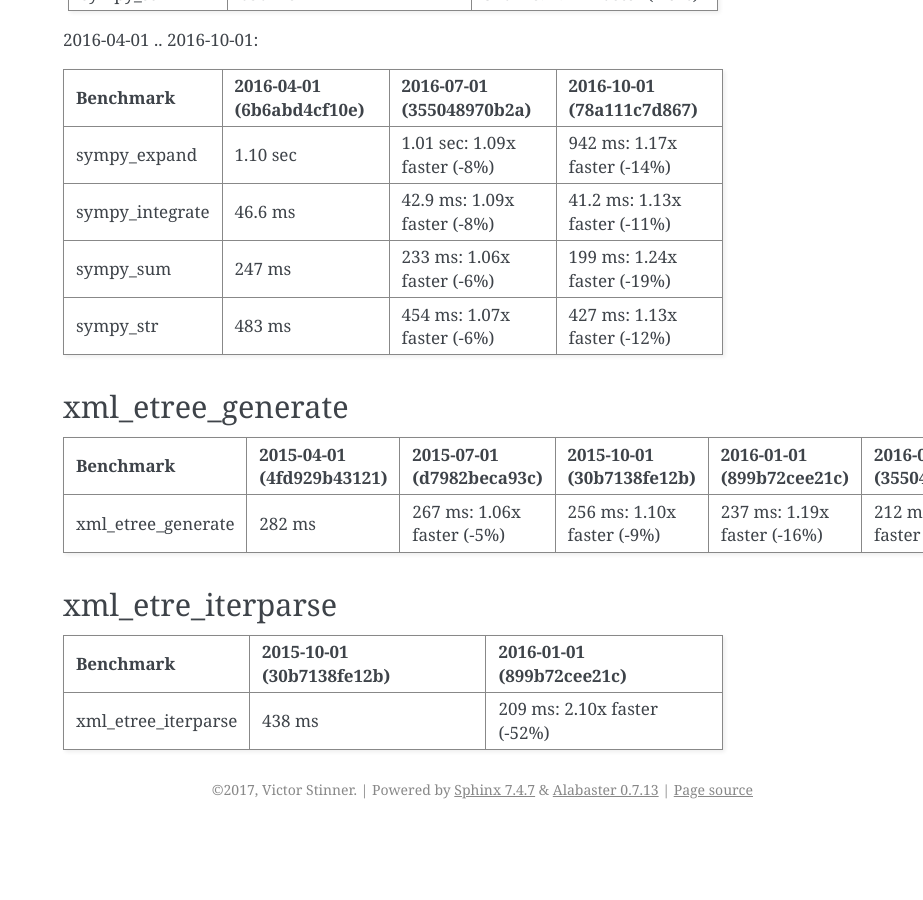
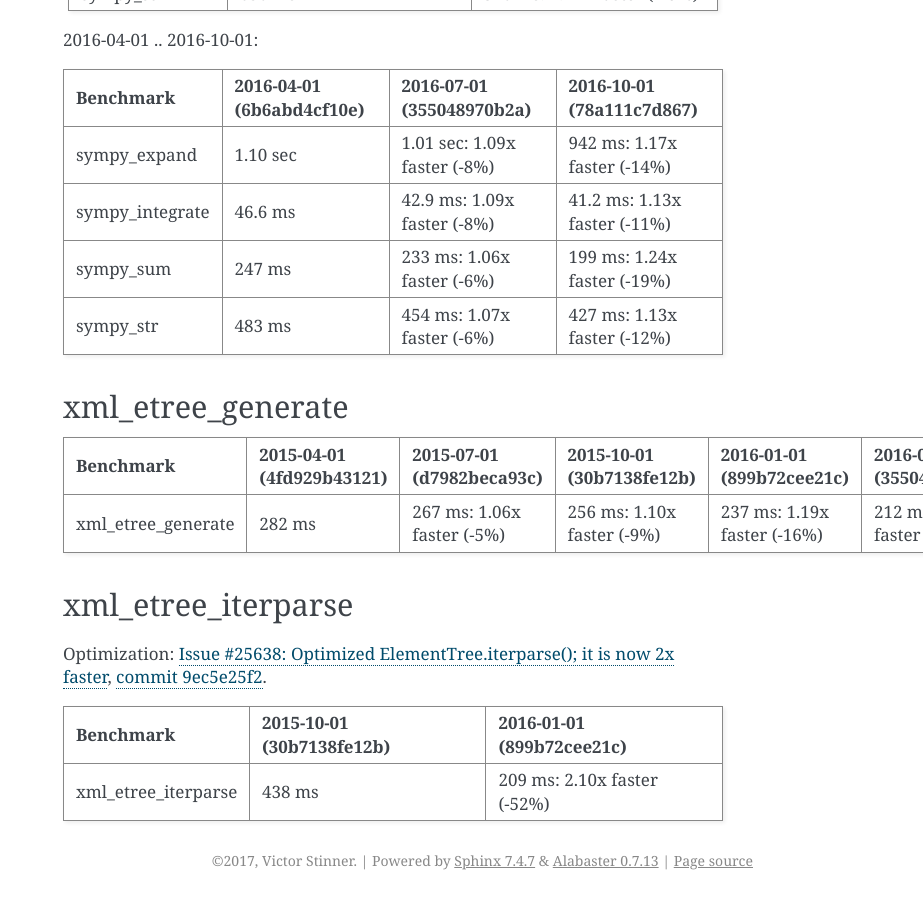
Before and after one commit to python/pyperformance, a Sphinx documentation site: the page built from doc/cpython_results_2017.rst, in a window 1280 px wide and 900 px high, scrolled down 4731 px. Shown: the whole window, without its empty margins (357-1280 px from the left). Built offline with Sphinx 7.4.7, drawn with Linux system fonts in a browser that asks for light colours; before the commit the page ends 5560 px from its top, so only the background shows below that; some of the changed text lies outside the part shown.

Commit message:
doc: bisect xml_etre_iterparse

```diff
--- a/doc/cpython_results_2017.rst
+++ b/doc/cpython_results_2017.rst
@@ -277,8 +277,12 @@
 | xml_etree_generate | 282 ms                    | 267 ms: 1.06x faster (-5%) | 256 ms: 1.10x faster (-9%) | 237 ms: 1.19x faster (-16%) | 212 ms: 1.33x faster (-25%) |
 +--------------------+---------------------------+----------------------------+----------------------------+-----------------------------+-----------------------------+
 
-xml_etre_iterparse
-==================
+xml_etree_iterparse
+===================
+
+Optimization: `Issue #25638: Optimized ElementTree.iterparse(); it is now 2x
+faster <http://bugs.python.org/issue25638>`_, `commit 9ec5e25f2
+<https://github.com/python/cpython/commit/9ec5e25f26a490510bb5da5c26a276cd30a263a0>`_.
 
 +---------------------+---------------------------+-----------------------------+
 | Benchmark           | 2015-10-01 (30b7138fe12b) | 2016-01-01 (899b72cee21c)   |
```
